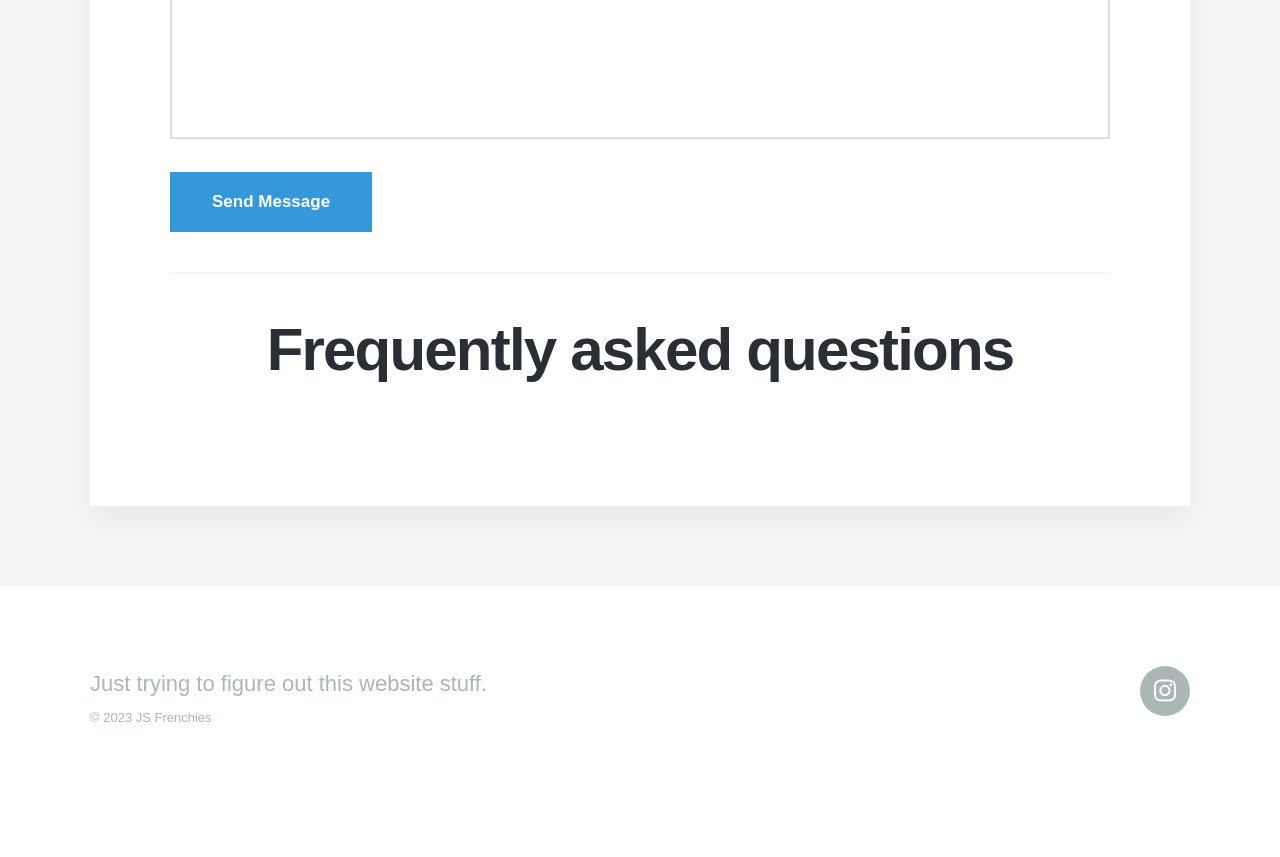
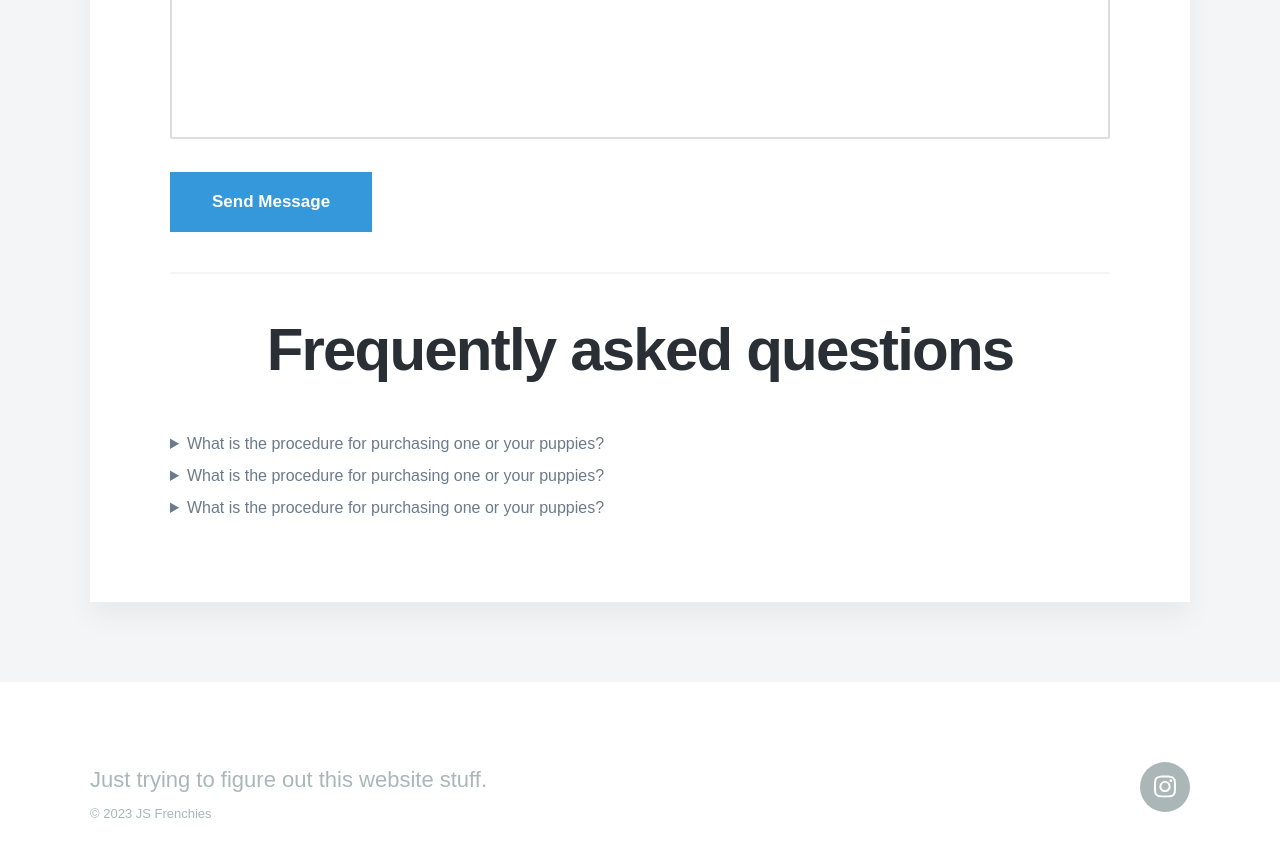
Before and after one commit to jcsodenkamp/jcsodenkamp.github.io, a Jekyll site: the page built from _pages/contact.md, in a window 1280 px wide and 900 px high, scrolled down 1279 px. Shown: the top 857 px of the window. Built offline with Jekyll 4.4.1, drawn with Linux system fonts in a browser that asks for light colours; nearby versions of some CDN libraries; some web fonts are replaced; before the commit the page ends 2083 px from its top, so only the background shows below that.

Commit message:
Update contact.md

```diff
--- a/_pages/contact.md
+++ b/_pages/contact.md
@@ -18,3 +18,55 @@
 
 <h1 style="text-align: center;">Frequently asked questions</h1>
 <br>
+<div>
+
+
+<div>
+	<details>
+		<summary>
+			What is the procedure for purchasing one or your
+			puppies?
+		</summary>
+		<p>
+			Filling out our application would be the first step to
+			purchasing a puppy. We place our puppies on a first come
+			basis and all puppies under 8 weeks require a
+			non-refundable deposit.
+		</p>
+	</details>
+</div>
+<br>
+
+<div>
+	<details>
+		<summary>
+			What is the procedure for purchasing one or your
+			puppies?
+		</summary>
+		<p>
+			Filling out our application would be the first step to
+			purchasing a puppy. We place our puppies on a first come
+			basis and all puppies under 8 weeks require a
+			non-refundable deposit.
+		</p>
+	</details>
+</div>
+<br>
+
+<div>
+	<details>
+		<summary>
+			What is the procedure for purchasing one or your
+			puppies?
+		</summary>
+		<p>
+			Filling out our application would be the first step to
+			purchasing a puppy. We place our puppies on a first come
+			basis and all puppies under 8 weeks require a
+			non-refundable deposit.
+		</p>
+	</details>
+</div>
+<br>
+
+</div>
```
